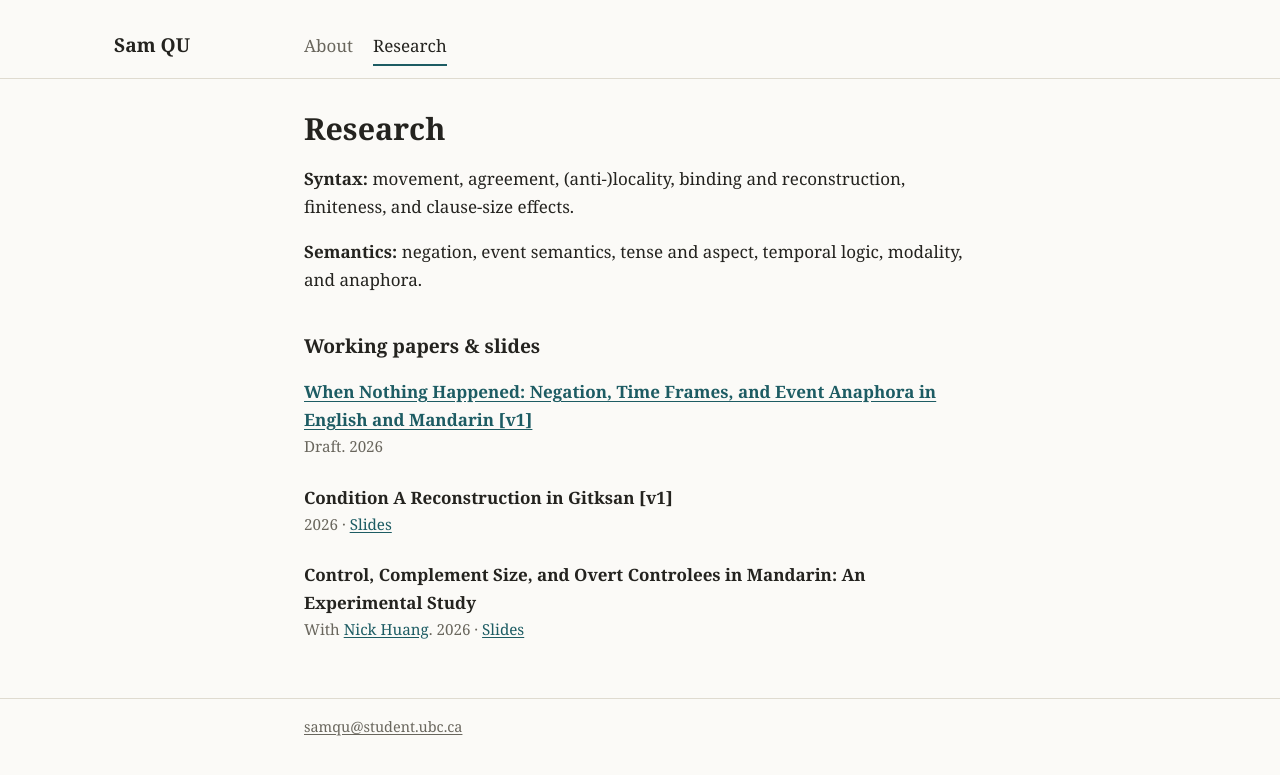
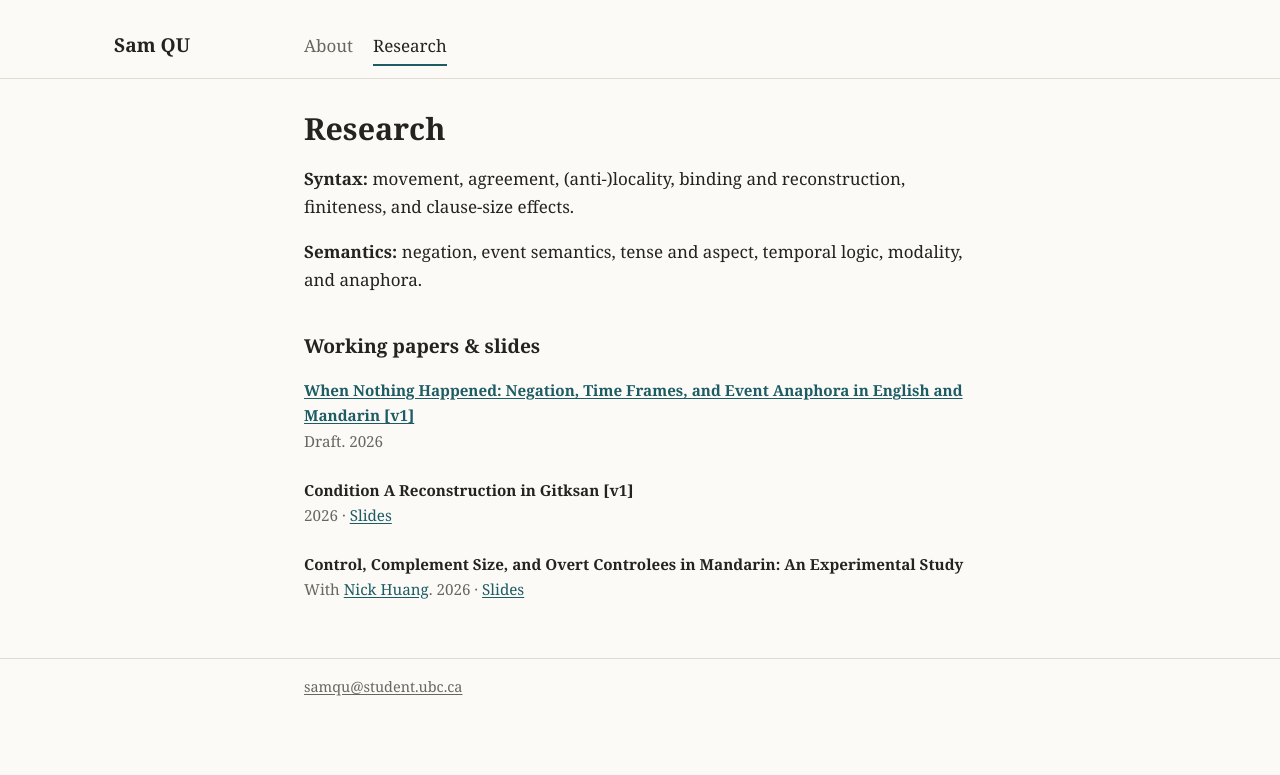
Before and after one commit to sam-z-qu/sam-z-qu.github.io, a Jekyll site: the page built from research.md, in a window 1280 px wide. Shown: the top 775 px of the page. Built offline with Jekyll 4.4.1, drawn with Linux system fonts in a browser that asks for light colours.

Commit message:
Change font size for .paper-title class
Updated .paper-title class to adjust font size.

```diff
--- a/assets/style.css
+++ b/assets/style.css
@@ -52,7 +52,7 @@ li { margin-bottom: 0.4rem; }
 .papers { list-style: none; padding: 0; }
 .papers li { margin-bottom: 1.5rem; }
 .papers p { margin: 0; }
-.paper-title { font-weight: 600; }
+.paper-title { font-size: 0.95rem; font-weight: 600; }
 .paper-meta { color: var(--muted); font-size: 0.95rem; }
 details { margin-top: 0.3rem; font-size: 0.95rem; }
 summary { color: var(--accent); cursor: pointer; }
```
